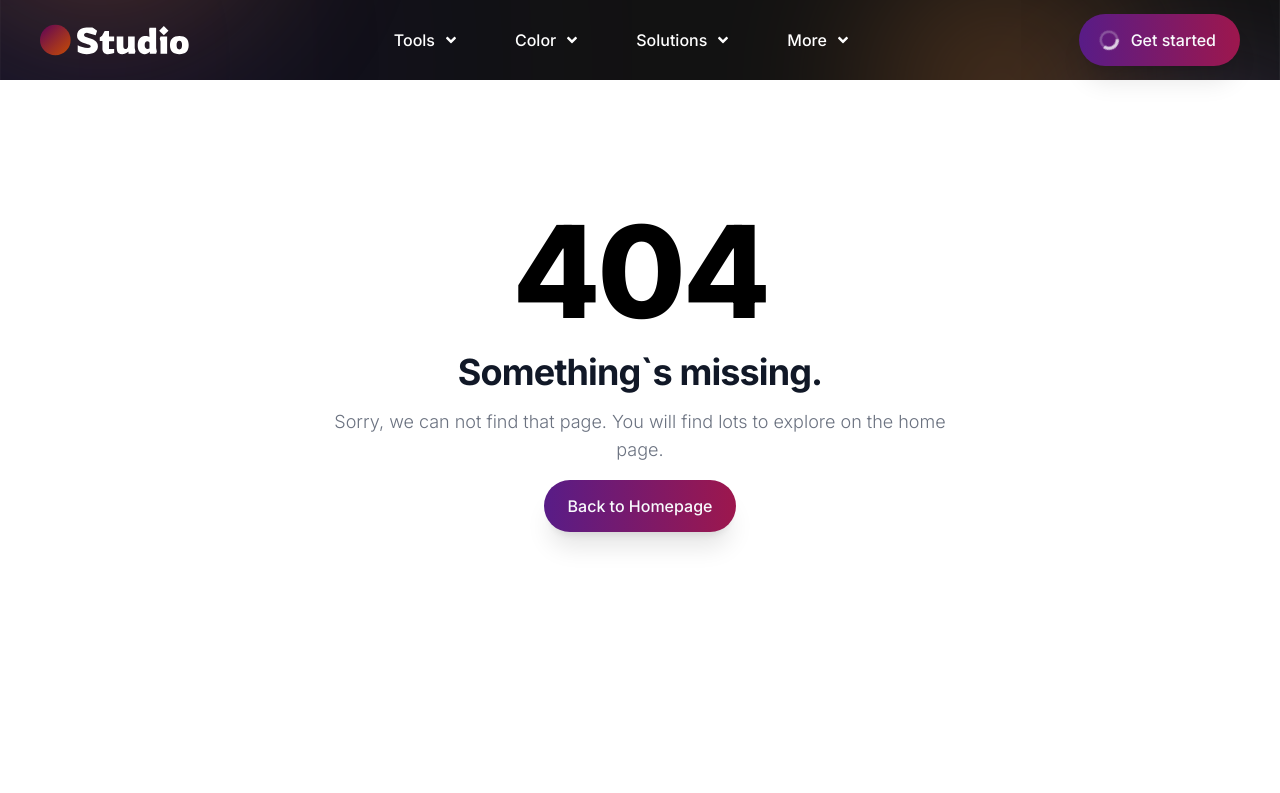
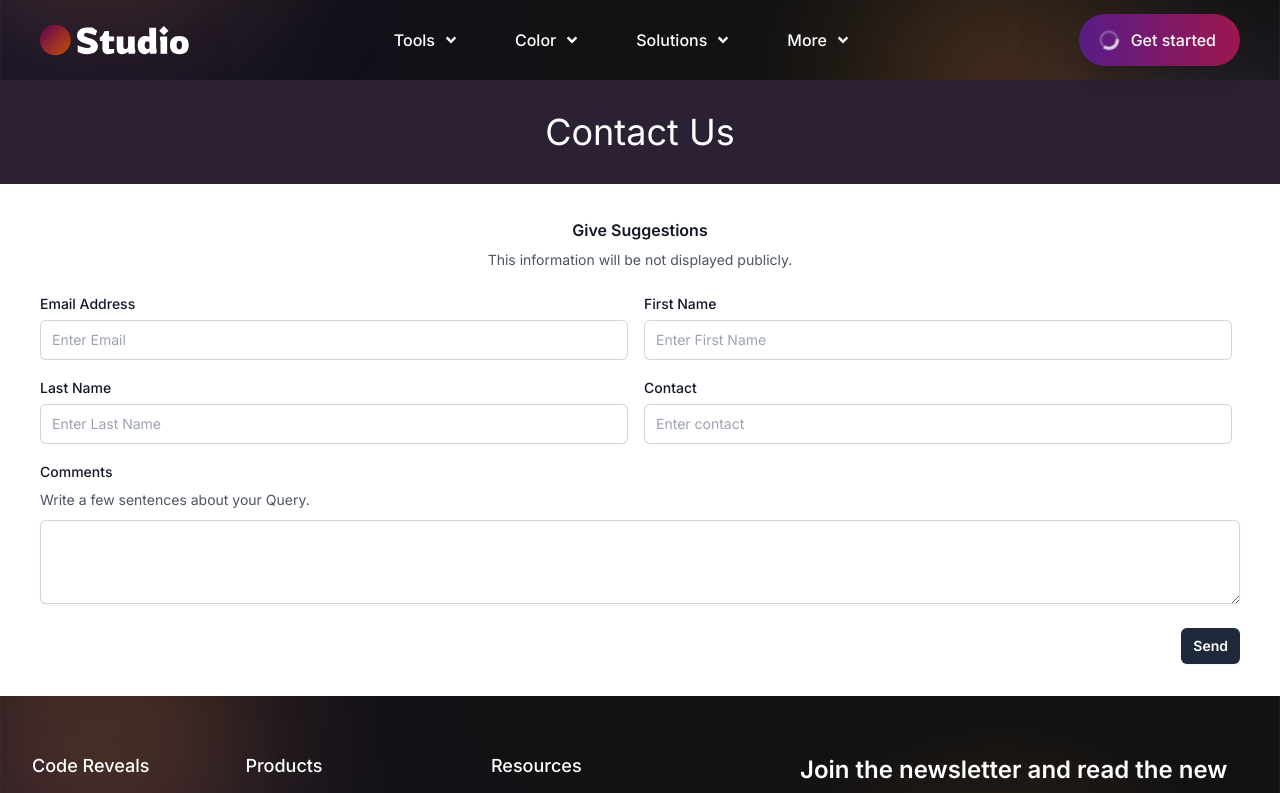
Before and after one commit to codereveals/studio-frontend, a Next.js app: page /company/contact-us in a window 1280 px wide. Before the commit this address had no page. Shown: the top 793 px of the page. Built offline with nearby package versions, Linux system fonts and the light colour scheme.

Commit message:
company update

```diff
--- a/src/app/__components/Header.jsx
+++ b/src/app/__components/Header.jsx
@@ -52,7 +52,10 @@ const Header = () => {
         {/* <Menu /> */}
 
         <div className="flex items-center">
-          <a className=" bg-gradient-to-r from-purple-900 to-pink-800   relative h-auto inline-flex items-center justify-center rounded-full transition-colors text-sm sm:text-base font-medium py-3 px-4 sm:py-3.5 sm:px-6  ttnc-ButtonPrimary disabled:bg-opacity-90 bg-slate-900 dark:bg-slate-100 hover:bg-slate-800 text-slate-50  shadow-xl  focus:outline-none focus:ring-2 focus:ring-offset-2 focus:ring-primary-6000 dark:focus:ring-offset-0">
+          <Link
+            href="/company/contact-us"
+            className=" bg-gradient-to-r from-purple-900 to-pink-800   relative h-auto inline-flex items-center justify-center rounded-full transition-colors text-sm sm:text-base font-medium py-3 px-4 sm:py-3.5 sm:px-6  ttnc-ButtonPrimary disabled:bg-opacity-90 bg-slate-900 dark:bg-slate-100 hover:bg-slate-800 text-slate-50  shadow-xl  focus:outline-none focus:ring-2 focus:ring-offset-2 focus:ring-primary-6000 dark:focus:ring-offset-0"
+          >
             <svg
               className="animate-spin -ml-1 mr-3 h-5 w-5"
               xmlns="http://www.w3.org/2000/svg"
@@ -74,7 +77,7 @@ const Header = () => {
               ></path>
             </svg>{" "}
             Get started
-          </a>
+          </Link>
           <span className="p-3 md:hidden" onClick={toggleActive}>
             <Image src="/hamburger.svg" alt="menu" width={40} height={40} />
           </span>
--- a/src/app/__components/MobileMenu.jsx
+++ b/src/app/__components/MobileMenu.jsx
@@ -14,11 +14,13 @@ const MobileMenu = ({ isActive }) => {
     <ul
       className={` ${
         openSubmenuIndex === parentIndex ? "block z-20 absolute" : "hidden"
-      } left-0 mt-1 mb-4 bg-slate-900 z-20 py-5 px-4 rounded-md w-[230px] text-white`}
+      } left-0 mt-1 mb-4 bg-pink-700 z-20 py-4 px-3 rounded-md min-w-[200px] text-white`}
     >
       {submenus.map((submenu, index) => (
         <li key={index} className="px-2 py-1">
-          <Link href={submenu.url}>{submenu.name}</Link>
+          <Link className="text-sm hover:text-slate-800" href={submenu.url}>
+            {submenu.name}
+          </Link>
         </li>
       ))}
     </ul>
@@ -37,7 +39,7 @@ const MobileMenu = ({ isActive }) => {
               {item.submenus ? (
                 <>
                   {/* Render submenu if it exists */}
-                  <span className="flex gap-2 items-center">
+                  <span className="flex gap-2 items-center hover:text-purple-800 hover:font-medium">
                     {item.name}
                     <span className="text-white">
                       <FaAngleDown />
--- a/src/app/company/about-us/page.jsx
+++ b/src/app/company/about-us/page.jsx
@@ -1,12 +1,63 @@
 import Breadcrumb from "@/app/__components/Breadcrumb";
 import Wrapper from "@/app/__components/Wrapper";
+import Image from "next/image";
 import React from "react";
 
 const AboutUsPage = () => {
   return (
     <>
       <Breadcrumb title="About Us" />
-      <Wrapper>hello</Wrapper>
+      <Wrapper>
+        <div className="w-full p-4 md:p-8 bg-slate-50 rounded-md  my-4">
+          <div className="md:flex gap-8">
+            <div className="">
+              <h2 className="font-bold md:text-2xl py-8 text-center">
+                Welcome to Code Reveals
+              </h2>
+              <p className="mb-2">
+                At code Reveals, we are committed to providing simple,
+                efficient, and reliable online tools to help you with your
+                everyday tasks. Whether you`re a writer, designer, or just
+                someone looking to make quick conversions, our tools are
+                designed to save you time and effort. Here`s what we offer:
+              </p>
+              <h2 className="font-bold text-slate-800 my-3 mt-5">
+                Word Counter
+              </h2>
+              <p>
+                Our Word Counter is perfect for writers, students, and
+                professionals who need to keep track of their word count.
+                Whether you are working on a novel, an essay, or a report, our
+                Word Counter helps you ensure your document meets the required
+                length. With instant results and detailed statistics, you can
+                stay on top of your writing goals.
+              </p>
+              <h2 className="font-bold text-slate-800 my-3 mt-5">
+                Color Generator
+              </h2>
+              <p>
+                For designers, artists, and developers, our Color Generator is
+                an indispensable tool. Create beautiful color schemes and
+                palettes effortlessly. Whether you`re designing a website,
+                creating digital art, or working on any project that involves
+                color, our Color Generator provides you with the perfect hues
+                and combinations to bring your vision to life.
+              </p>
+              <h2 className="font-bold text-slate-800 my-3 mt-5">
+                Currency Converter
+              </h2>
+              <p>
+                Travelers, shoppers, and business professionals can benefit from
+                our Currency Converter. Convert currencies quickly and
+                accurately, using up-to-date exchange rates. Whether you`re
+                planning a trip, making an international purchase, or managing
+                finances across borders, our Currency Converter ensures you get
+                the most accurate conversion rates available.
+              </p>
+            </div>
+          </div>
+        </div>
+      </Wrapper>
     </>
   );
 };
--- /dev/null
+++ b/src/app/company/contact-us/page.jsx
@@ -0,0 +1,119 @@
+import Breadcrumb from "@/app/__components/Breadcrumb";
+import Wrapper from "@/app/__components/Wrapper";
+import React from "react";
+
+const ContactUs = () => {
+  return (
+    <>
+      <Breadcrumb title="Contact Us" />
+      <Wrapper>
+        <form className="py-5 md:py-8">
+          <div className="space-y-12 ">
+            <div className="">
+              <h2 className="text-base font-semibold leading-7 text-gray-900 text-center">
+                Give Suggestions
+              </h2>
+              <p className="mt-1 mb-5 text-sm leading-6 text-gray-600 text-center">
+                This information will be not displayed publicly.
+              </p>
+
+              <div className="flex-col flex md:flex-row flex-wrap gap-4">
+                <div className="w-full md:w-[49%]">
+                  <label
+                    HTMLfor="price"
+                    className="block text-sm font-medium leading-6 mb-1 text-gray-900"
+                  >
+                    Email Address
+                  </label>
+                  <input
+                    type="text"
+                    name="price"
+                    id="price"
+                    className="block w-full rounded-md border-0 py-2 pl-3 pr-20 text-gray-900 ring-1 ring-inset ring-gray-300 placeholder:text-gray-400 focus:ring-1 focus:ring-inset focus:ring-indigo-600 sm:text-sm sm:leading-6"
+                    placeholder="Enter Email"
+                  />
+                </div>
+                <div className="w-full md:w-[49%]">
+                  <label
+                    HTMLfor="price"
+                    className="block text-sm font-medium leading-6 mb-1 text-gray-900"
+                  >
+                    First Name
+                  </label>
+                  <input
+                    type="text"
+                    name="price"
+                    id="price"
+                    className="block w-full rounded-md border-0 py-2 pl-3 pr-20 text-gray-900 ring-1 ring-inset ring-gray-300 placeholder:text-gray-400 focus:ring-1 focus:ring-inset focus:ring-indigo-600 sm:text-sm sm:leading-6"
+                    placeholder="Enter First Name"
+                  />
+                </div>
+                <div className="w-full md:w-[49%]">
+                  <label
+                    HTMLfor="price"
+                    className="block text-sm font-medium leading-6 mb-1 text-gray-900"
+                  >
+                    Last Name
+                  </label>
+                  <input
+                    type="text"
+                    name="price"
+                    id="price"
+                    className="block w-full rounded-md border-0 py-2 pl-3 pr-20 text-gray-900 ring-1 ring-inset ring-gray-300 placeholder:text-gray-400 focus:ring-1 focus:ring-inset focus:ring-indigo-600 sm:text-sm sm:leading-6"
+                    placeholder="Enter Last Name"
+                  />
+                </div>
+
+                <div className="w-full md:w-[49%]">
+                  <label
+                    HTMLfor="price"
+                    className="block text-sm font-medium leading-6 mb-1 text-gray-900"
+                  >
+                    Contact
+                  </label>
+                  <input
+                    type="text"
+                    name="price"
+                    id="price"
+                    className="block w-full rounded-md border-0 py-2 pl-3 pr-20 text-gray-900 ring-1 ring-inset ring-gray-300 placeholder:text-gray-400 focus:ring-1 focus:ring-inset focus:ring-indigo-600 sm:text-sm sm:leading-6"
+                    placeholder="Enter contact"
+                  />
+                </div>
+              </div>
+            </div>
+          </div>
+          <div className="col-span-full mt-4">
+            <label
+              HTMLfor="price"
+              className="block text-sm font-medium leading-6 mb-1 text-gray-900"
+            >
+              Comments
+            </label>
+            <p className=" text-sm leading-6 text-gray-600">
+              Write a few sentences about your Query.
+            </p>
+            <div className="mt-2">
+              <textarea
+                id="about"
+                name="about"
+                rows="3"
+                className="block w-full rounded-md border-0 py-1.5 text-gray-900 shadow-sm ring-1 ring-inset ring-gray-300 placeholder:text-gray-400 focus:ring-1 focus:ring-inset focus:ring-indigo-600 sm:text-sm sm:leading-6"
+              ></textarea>
+            </div>
+          </div>
+
+          <div className="mt-6 flex items-center justify-end gap-x-4">
+            <button
+              type="submit"
+              className="rounded-md bg-slate-800 px-3 py-2 text-sm font-semibold text-white shadow-sm hover:bg-purple-800 focus-visible:outline focus-visible:outline-2 focus-visible:outline-offset-2 focus-visible:outline-indigo-600"
+            >
+              Send
+            </button>
+          </div>
+        </form>
+      </Wrapper>
+    </>
+  );
+};
+
+export default ContactUs;
--- a/src/app/page.js
+++ b/src/app/page.js
@@ -53,7 +53,7 @@ export default function Home() {
               url="/solutions/currency-converter"
             />
             <Card title="Temprature Converter" imgURL="/temprature-converter.jpg" url="/solutions/temprature-converter" />
-            <Card title="Banners" imgURL="/banner.webp" />
+            <Card title="EMI Calculater" imgURL="/emi-calculater.jpg" url="/solutions/temprature-converter" />
             <Card title="Logos" imgURL="/logoss.webp" />
           </div>
         </div>
--- /dev/null
+++ b/src/app/solutions/emi-calculater/page.jsx
@@ -0,0 +1,30 @@
+"use client";
+import Breadcrumb from "@/app/__components/Breadcrumb";
+import DropdownSelect from "@/app/__components/DropdownSelect";
+import Wrapper from "@/app/__components/Wrapper";
+import React, { useEffect, useState } from "react";
+import { IoMdSwap } from "react-icons/io";
+
+const EmiCalculater = () => {
+  return (
+    <>
+      <Breadcrumb title="EMI Calculater" />
+      <Wrapper>
+        <div className="p-10 bg-teal-50 my-3 rounded-md">
+          <h2 className="text-2xl text-black font-bold py-5 text-center">
+            What is EMI Calculater?
+          </h2>
+          <p className="">
+            An EMI (Equated Monthly Installment) calculator is a financial tool
+            used to calculate the fixed monthly payments required to repay a
+            loan over a specified tenure. It helps borrowers determine the
+            monthly amount they need to pay to clear their loan, including both
+            the principal and interest components
+          </p>
+        </div>
+      </Wrapper>
+    </>
+  );
+};
+
+export default EmiCalculater;
```
Also changed, not shown: public/about.webp (added), public/emi-calculater.jpg (added).
